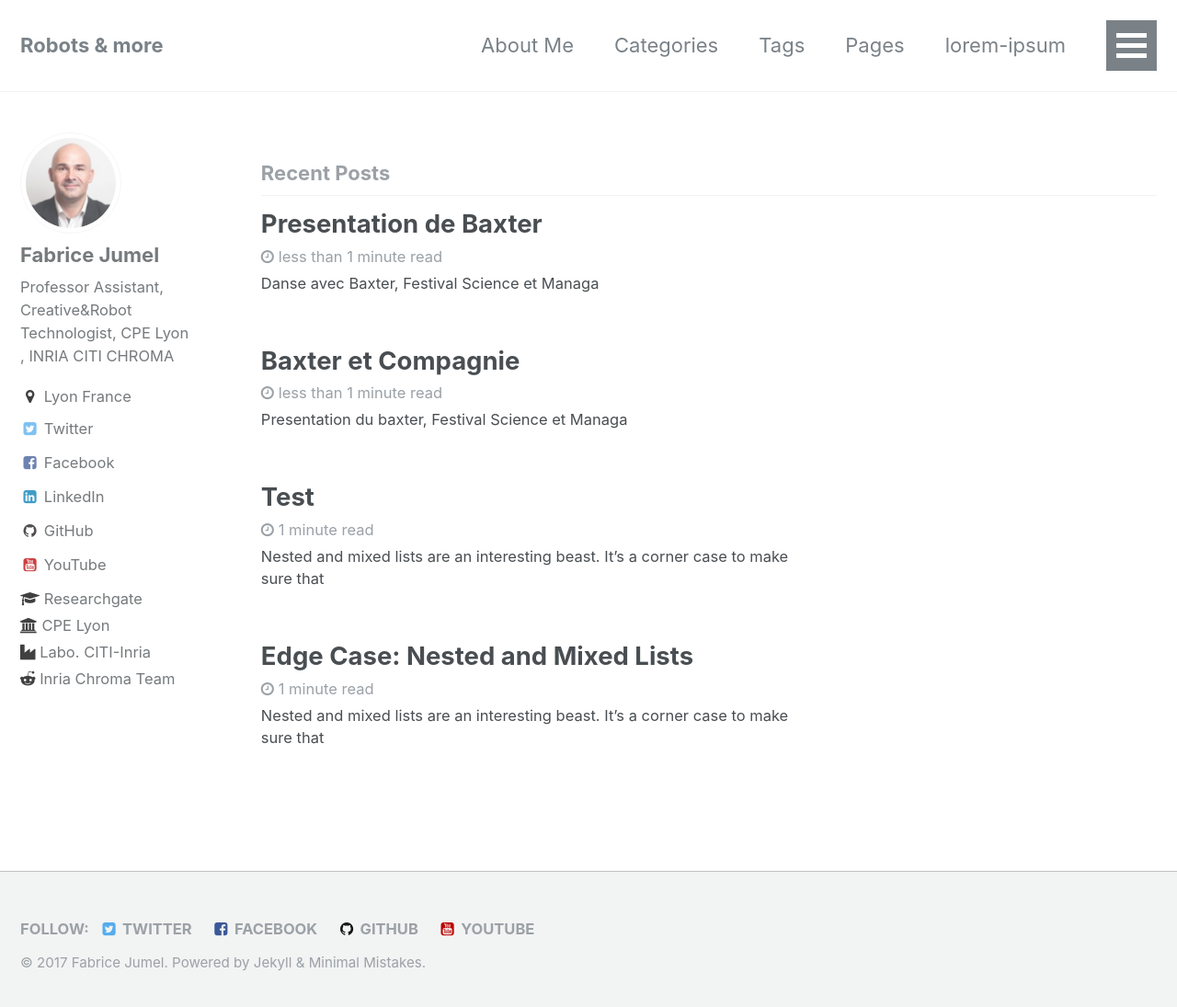
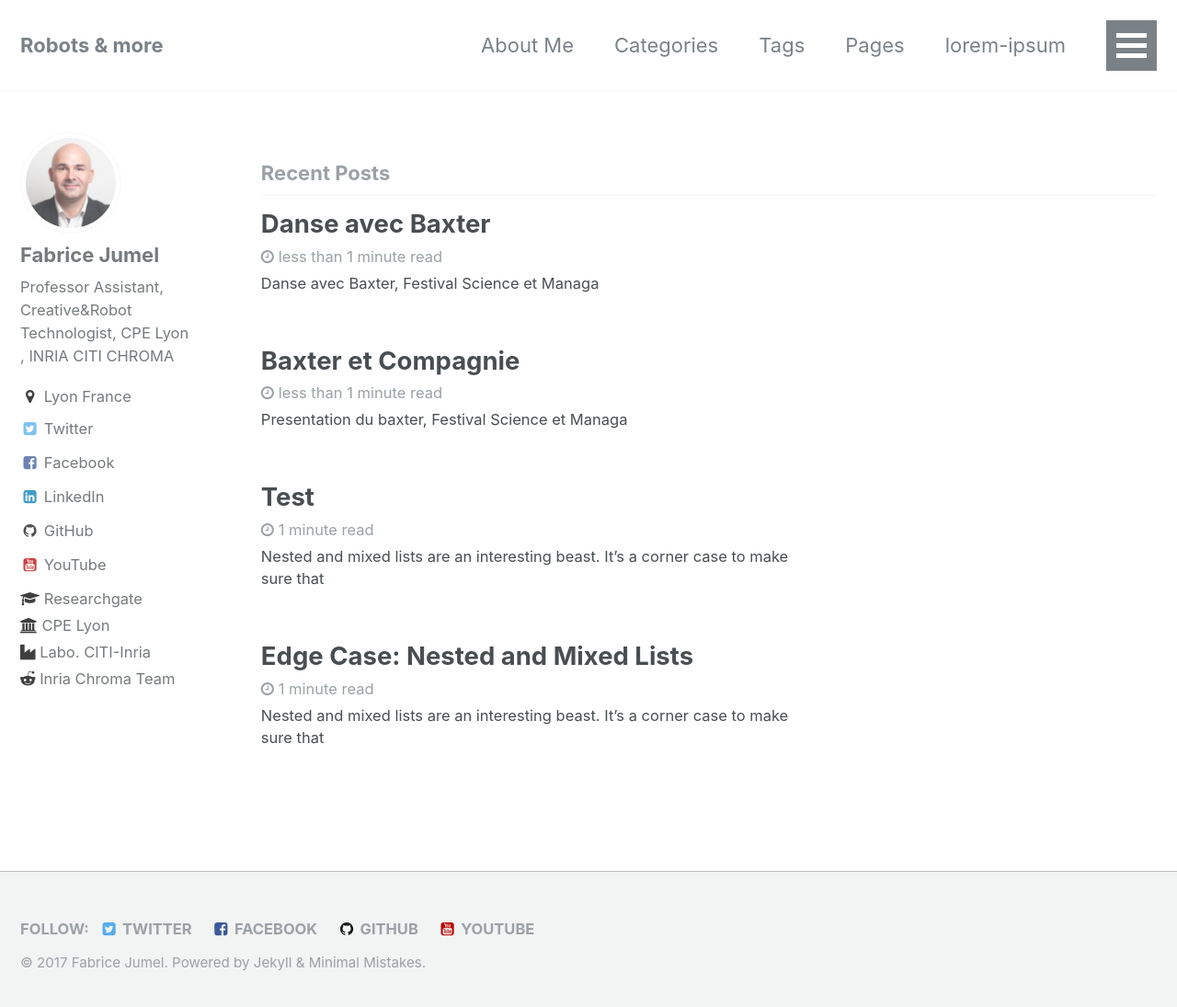
Before and after one commit to fabricejumel/fabricejumel.github.io, a Jekyll site: the page built from index.html, in a window 1280 px wide and 1103 px high. Shown: the top 1095 px of the window at 92% size. Built offline with Jekyll 4.4.1, drawn with Linux system fonts in a browser that asks for light colours; the list of posts is cut into pages by our own code.

Commit message:
Update 2017-06-17-Video.md

```diff
--- a/_posts/2017-06-17-Video.md
+++ b/_posts/2017-06-17-Video.md
@@ -1,5 +1,5 @@
 ---
-title: "Presentation de Baxter"
+title: "Danse avec Baxter"
 categories:
   - Robot
 tags:
```
